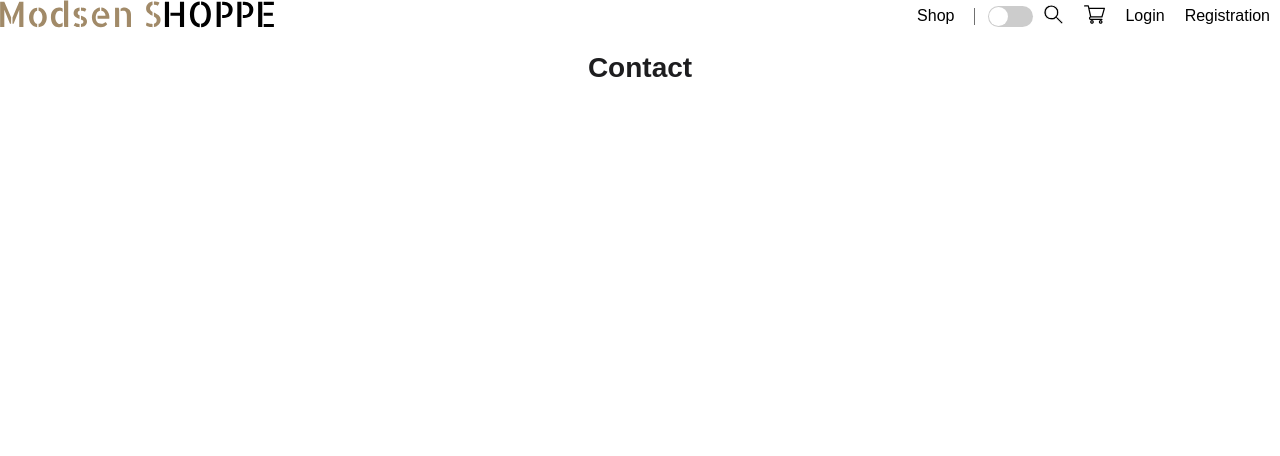
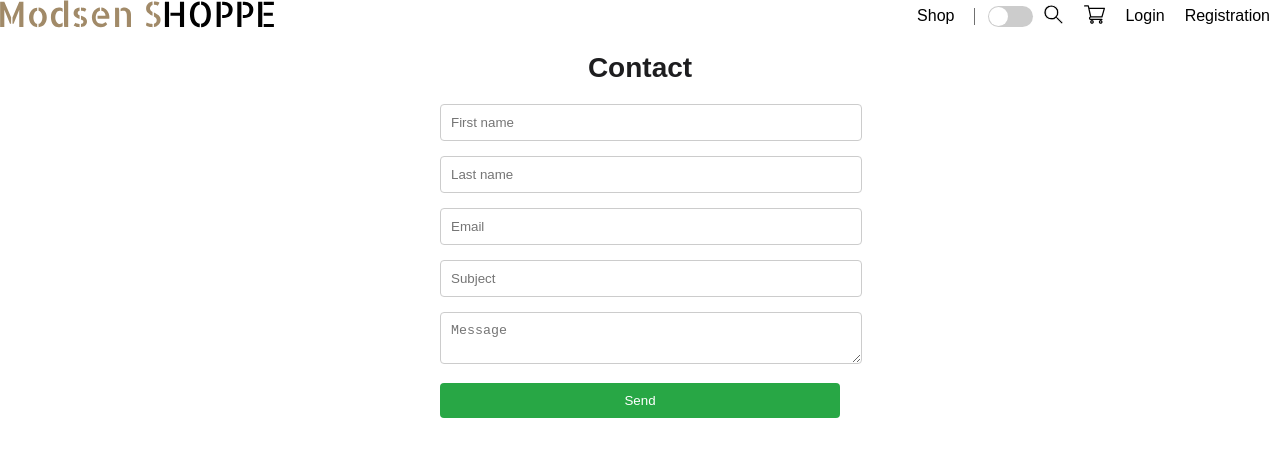
Before and after one commit to Acheniche/Practice, a React (Vite) app: page /contact in a window 1280 px wide. Shown: the top 456 px of the page. Built offline with nearby package versions, Linux system fonts and the light colour scheme; no server answers.

Commit message:
feat: add contact page and fix View All button

```diff
--- a/package.json
+++ b/package.json
@@ -11,6 +11,7 @@
     "format": "prettier --write \"./src/**/*.{js,jsx,ts,tsx,json,css,scss,md}\""
   },
   "dependencies": {
+    "@emailjs/browser": "^4.3.3",
     "@hookform/resolvers": "^3.6.0",
     "@reduxjs/toolkit": "^2.2.5",
     "@types/react-redux": "^7.1.33",
--- /dev/null
+++ b/src/components/Contact/ContactShema.tsx
@@ -0,0 +1,9 @@
+import * as yup from 'yup'
+
+export const ENschemaContact = yup.object().shape({
+  firstName: yup.string().required('First name is required'),
+  lastName: yup.string().required('Last name is required'),
+  email: yup.string().email('Invalid email').required('Email is required'),
+  subject: yup.string().required('Subject is required'),
+  message: yup.string().required('Message is required'),
+})
--- /dev/null
+++ b/src/components/Contact/index.css
@@ -0,0 +1,36 @@
+.contact-form {
+  display: flex;
+  flex-direction: column;
+  max-width: 400px;
+  margin: auto;
+}
+
+.contact-form div {
+  margin-bottom: 15px;
+}
+
+.contact-form input,
+.contact-form textarea {
+  width: 100%;
+  padding: 10px;
+  border: 1px solid #ccc;
+  border-radius: 4px;
+}
+
+.contact-form button {
+  padding: 10px 15px;
+  background-color: #28a745;
+  border: none;
+  color: white;
+  border-radius: 4px;
+  cursor: pointer;
+}
+
+.contact-form button:hover {
+  background-color: #218838;
+}
+
+.contact-form p {
+  color: red;
+  font-size: 0.875em;
+}
--- a/src/components/Contact/index.tsx
+++ b/src/components/Contact/index.tsx
@@ -1,5 +1,65 @@
+import { useForm, SubmitHandler } from 'react-hook-form'
+import { yupResolver } from '@hookform/resolvers/yup'
+import { FormInput } from '../../types/formInput'
+import { ENschemaContact } from './ContactShema'
+import './index.css'
+import emailjs from '@emailjs/browser'
+
 const Contact = () => {
-  return <h1>Contact</h1>
+  const {
+    register,
+    handleSubmit,
+    formState: { errors },
+  } = useForm<FormInput>({
+    resolver: yupResolver(ENschemaContact),
+  })
+
+  const onSubmit: SubmitHandler<FormInput> = (data) => {
+    emailjs
+      .send(
+        'service_hnhnuci',
+        'template_rm5gw5m',
+        data as unknown as Record<string, unknown>,
+        'aw42ftbiphnnYM1Py'
+      )
+      .then(
+        (result) => {
+          console.log(result.text)
+        },
+        (error) => {
+          console.log(error.text)
+        }
+      )
+  }
+
+  return (
+    <>
+      <h1>Contact</h1>
+      <form onSubmit={handleSubmit(onSubmit)} className="contact-form">
+        <div>
+          <input {...register('firstName')} placeholder="First name" />
+          {errors.firstName && <p>{errors.firstName.message}</p>}
+        </div>
+        <div>
+          <input {...register('lastName')} placeholder="Last name" />
+          {errors.lastName && <p>{errors.lastName.message}</p>}
+        </div>
+        <div>
+          <input {...register('email')} placeholder="Email" />
+          {errors.email && <p>{errors.email.message}</p>}
+        </div>
+        <div>
+          <input {...register('subject')} placeholder="Subject" />
+          {errors.subject && <p>{errors.subject.message}</p>}
+        </div>
+        <div>
+          <textarea {...register('message')} placeholder="Message" />
+          {errors.message && <p>{errors.message.message}</p>}
+        </div>
+        <button type="submit">Send</button>
+      </form>
+    </>
+  )
 }
 
 export default Contact
--- a/src/components/Home/index.css
+++ b/src/components/Home/index.css
@@ -13,7 +13,7 @@
   text-align: left;
 }
 
-.view-all-container button {
+.view-all-container p {
   color: rgba(161, 138, 104, 1);
   border: 0;
   background: rgba(255, 255, 255, 0);
--- a/src/components/Home/index.tsx
+++ b/src/components/Home/index.tsx
@@ -1,34 +1,30 @@
-import { useEffect, useState } from 'react'
+import { useEffect } from 'react'
 import { useAppDispatch, useAppSelector } from '../../hooks/redux'
 import './index.css'
 import { getAllProducts } from '../../store/reducers/actionCreators'
 import ProductList from '../ProductList/index'
+import { Link } from 'react-router-dom'
 
 function Home() {
   const dispatch = useAppDispatch()
   const { products, isLoading, error } = useAppSelector(
     (state) => state.productsReducer
   )
-  const [showAll, setShowAll] = useState(false)
 
   useEffect(() => {
     dispatch(getAllProducts())
   }, [dispatch])
 
-  const toggleViewAll = () => {
-    setShowAll((prevShowAll) => !prevShowAll)
-  }
-
   return (
     <>
       <div className="view-all-container">
         <h2>Shop The Latest</h2>
-        <button onClick={toggleViewAll}>
-          {showAll ? 'View Less' : 'View All'}
-        </button>
+        <Link to="/shop">
+          <p>View All</p>
+        </Link>
       </div>
       <ProductList
-        products={showAll ? products : products.slice(0, 6)}
+        products={products.slice(0, 6)}
         isLoading={false}
         error={''}
       />
--- /dev/null
+++ b/src/types/formInput.ts
@@ -0,0 +1,7 @@
+export interface FormInput {
+  firstName: string
+  lastName: string
+  email: string
+  subject: string
+  message: string
+}
```
Also changed, not shown: 1 other file (tests, documents, lock files or other folders).
